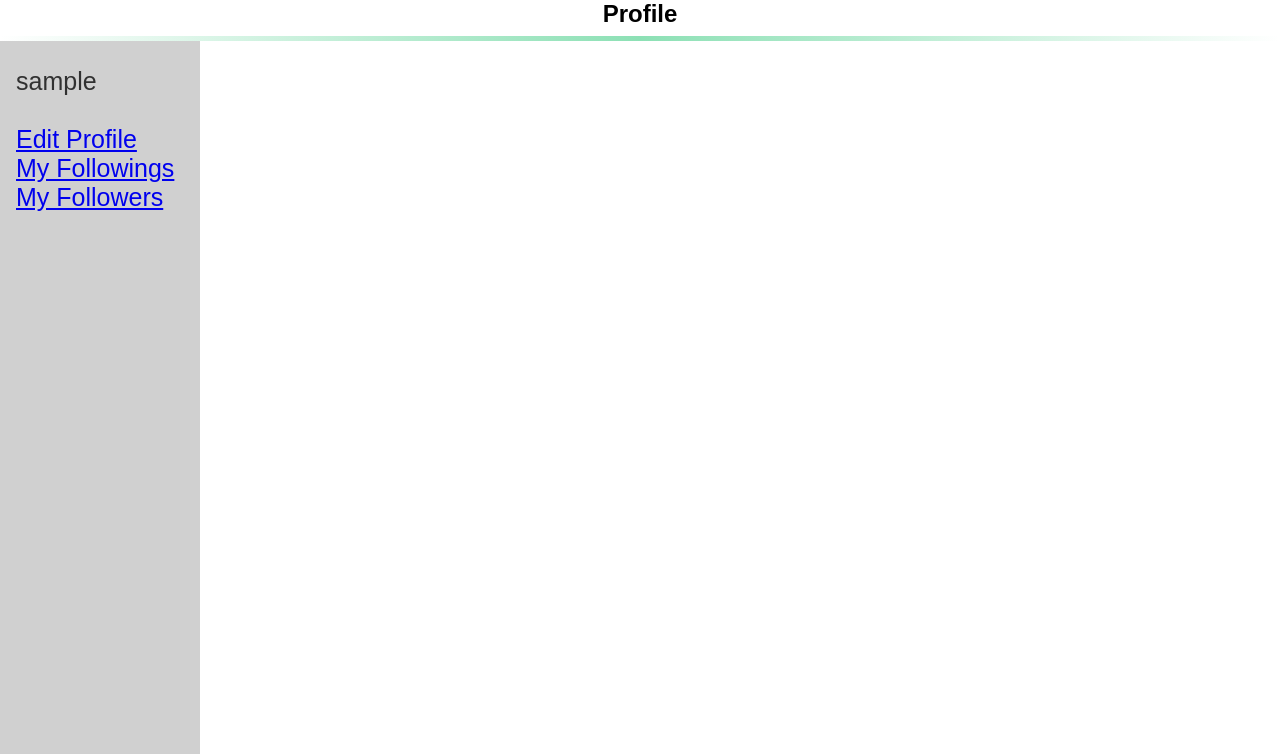
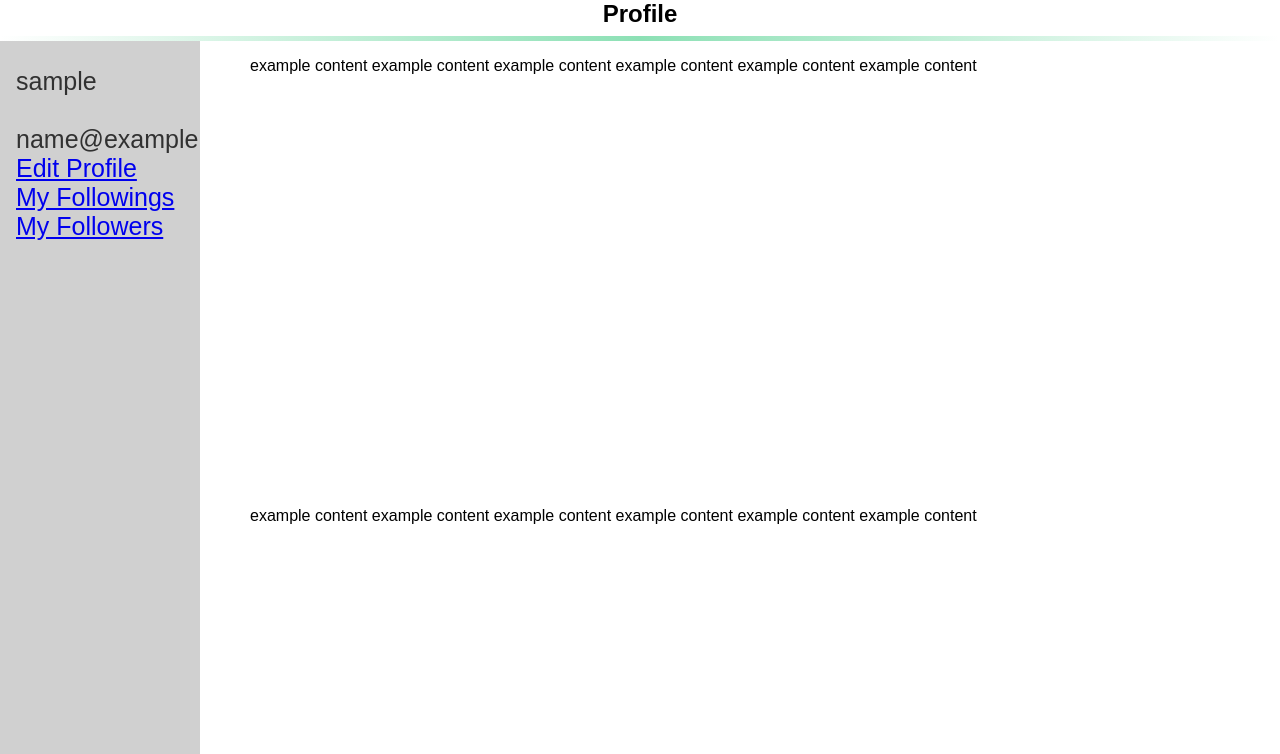
Before and after one commit to yangh567/WAD, a Django app: template templates/PostBar/user_profile_detail.html in a window 1280 px wide. Shown: the part 46-800 px from the top of the page. Run offline with Django 3.2, Linux system fonts and the light colour scheme; the template is opened without the code that fills it, so the values that code supplies are empty; the visitor is signed in with stand-in values (Sample User, id 1).

Commit message:
Css for user profile page. Layout finished

```diff
--- a/static/css/user_profile.css
+++ b/static/css/user_profile.css
@@ -43,3 +43,19 @@
   .sidenav {padding-top: 15px;}
   .sidenav a {font-size: 18px;}
 }
+
+
+.my_questions {
+    height: 400px;
+    margin-left: 250px;
+    margin-right: 50px;
+    border-color: #313131;
+    overflow: auto;
+}
+
+.my_answers {
+    margin-left: 250px;
+    margin-right: 50px;
+    border-color: #313131;
+    overflow: auto;
+}
--- a/templates/PostBar/user_profile_detail.html
+++ b/templates/PostBar/user_profile_detail.html
@@ -20,10 +20,21 @@
         <div class="content">
             {{ user.username }} <br>
             {{ user.usesimage }}<br>
+            {{ user.email }} <br>
             <a href="{% url 'edit_user_profile' %}">Edit Profile</a> <br>
             <a href="{% url 'following_list' user.userprofile.id 1 %}">My Followings</a> <br>
             <a href="{% url 'follower_list' user.userprofile.id  1 %}">My Followers</a>
         </div>
     </div>
 
+    <p class="my_questions">
+        example content example content example content example content example content example content
+    </p>
+
+    <br>
+
+    <p class="my_answers">
+        example content example content example content example content example content example content
+    </p>
+
 {% endblock %}
```
